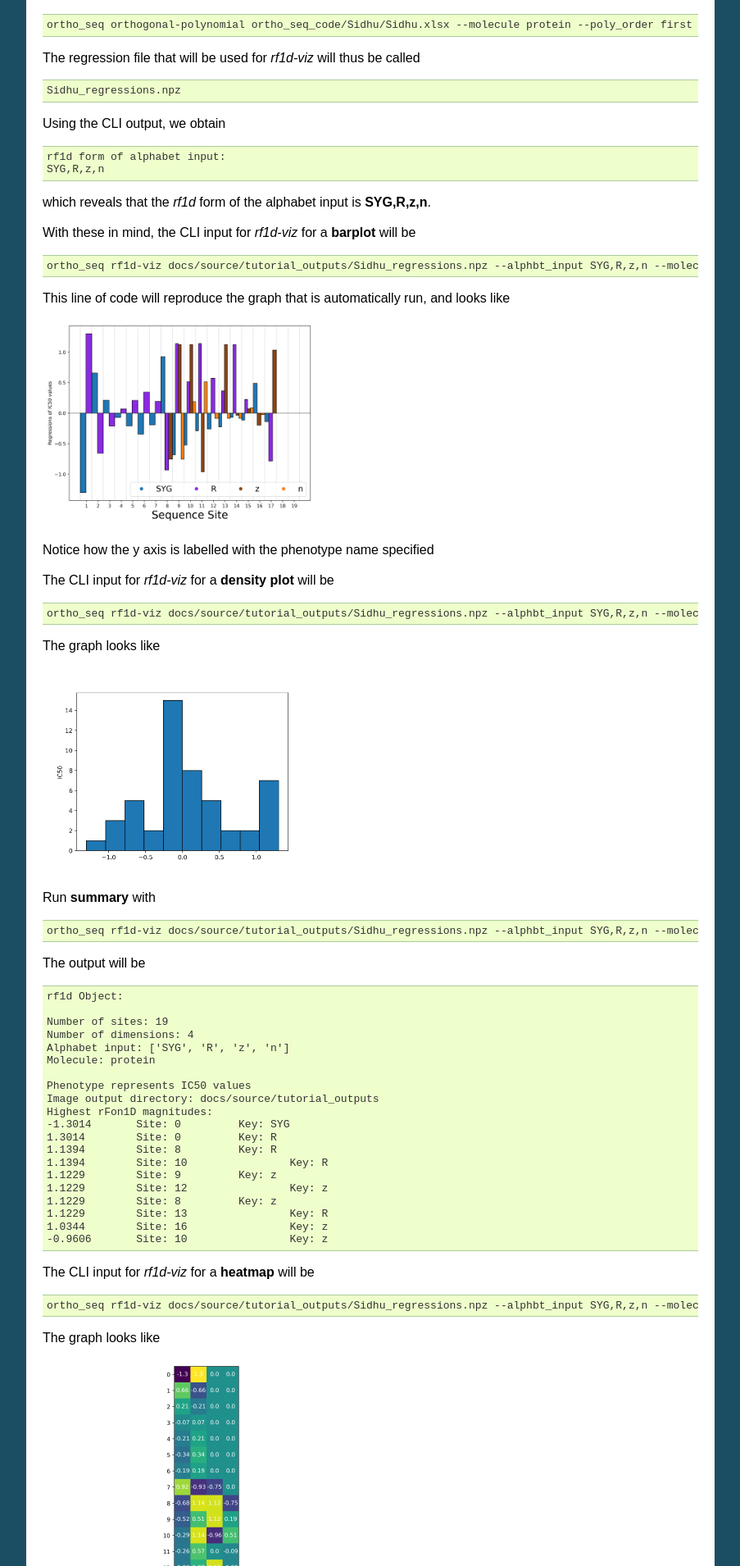
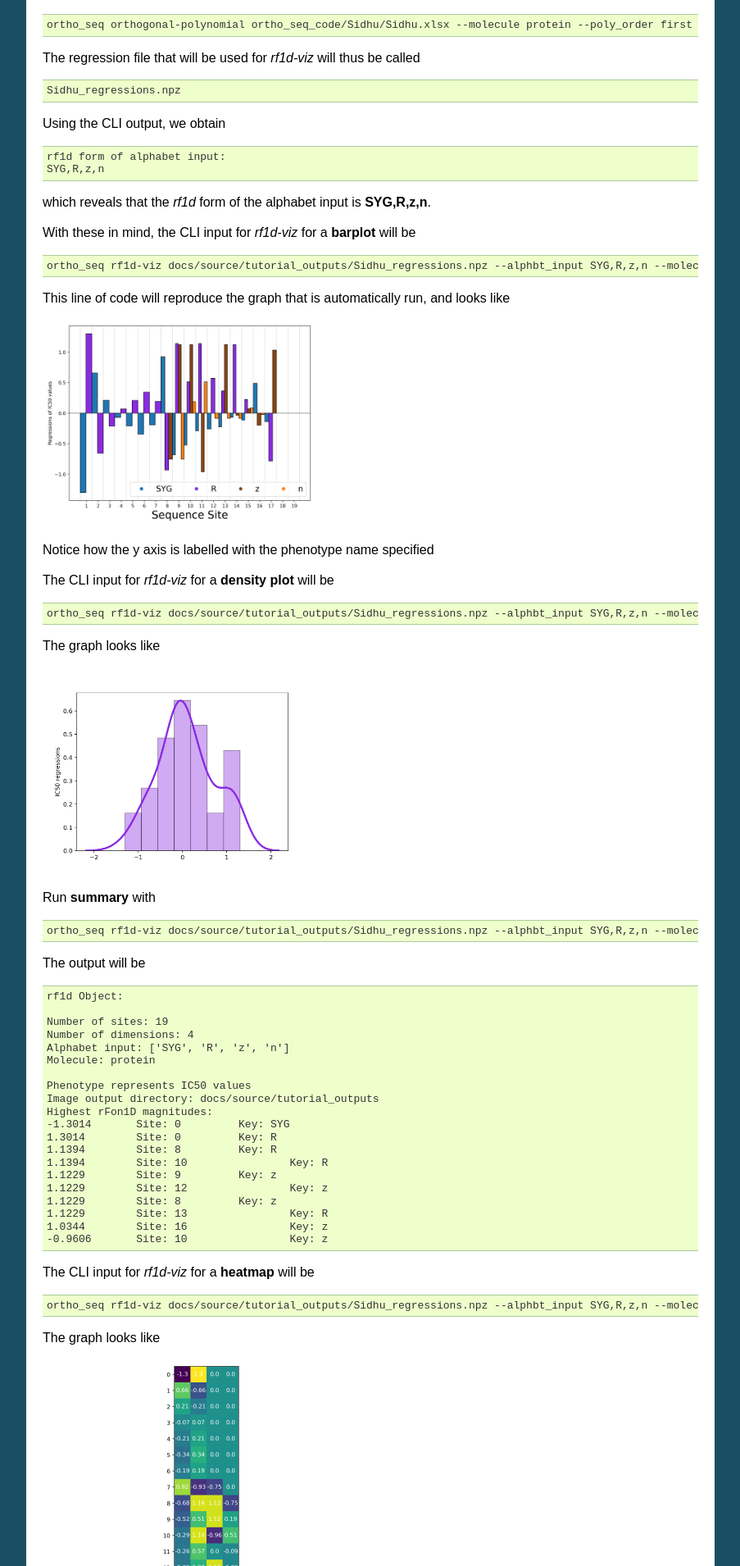
Before and after one commit to snafees/ortho_seqs, a Sphinx documentation site: the page built from docs/source/rf1d_tutorial.rst, in a window 1280 px wide. Shown: the part 1710-3620 px from the top of the page at 82% size, without its empty margins (198-1101 px from the left). Built offline with Sphinx 7.4.7, drawn with Linux system fonts in a browser that asks for light colours; pages that are not in the unit, such as notebooks, are missing from menus.

Commit message:
Changed plot in tutorial

```diff
--- a/docs/source/rf1d_tutorial.rst
+++ b/docs/source/rf1d_tutorial.rst
@@ -134,7 +134,7 @@ The CLI input for *rf1d-viz* for a **density plot** will be
 
 The graph looks like
 
-.. image:: tutorial_outputs/rFon1D_hist_IC50.png
+.. image:: tutorial_outputs/rFon1D_density_IC50.png
   :height: 250px
 
 Run **summary** with
```
Also changed, not shown: docs/source/tutorial_outputs/rFon1D_density_IC50.png (added), docs/source/tutorial_outputs/rFon1D_hist_IC50.png (deleted).
